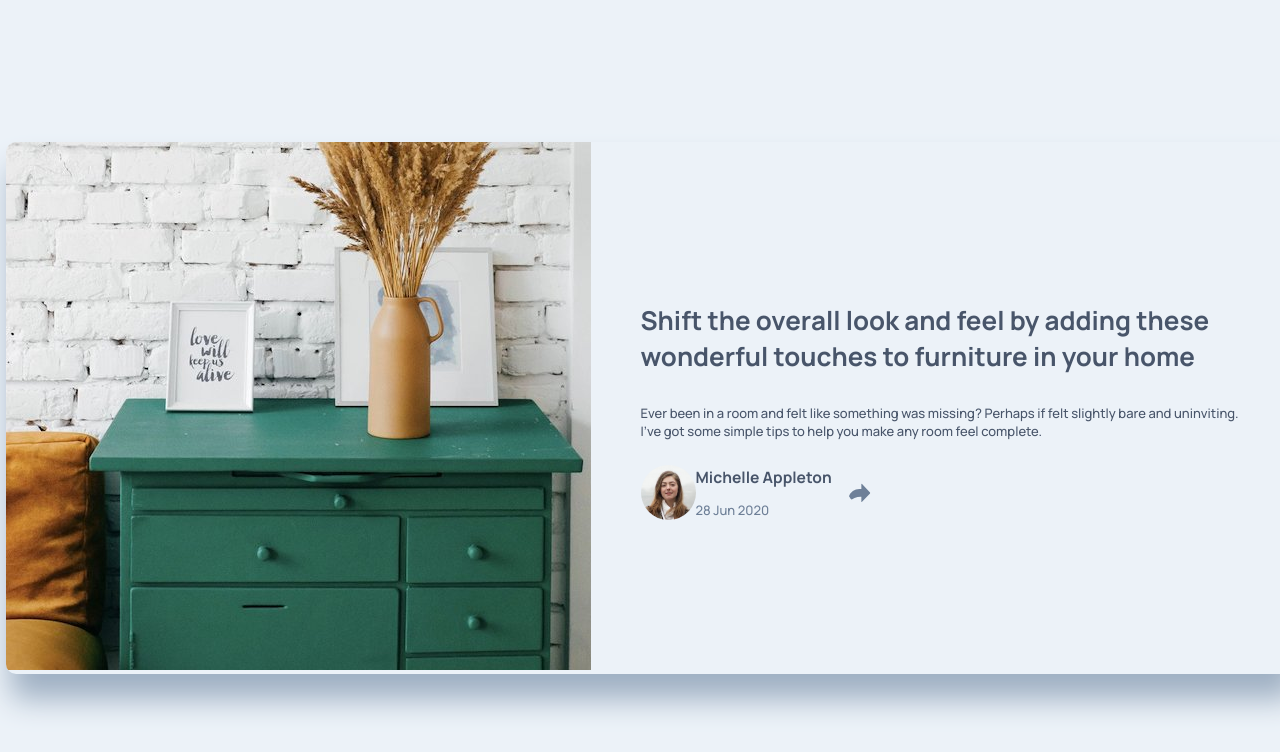
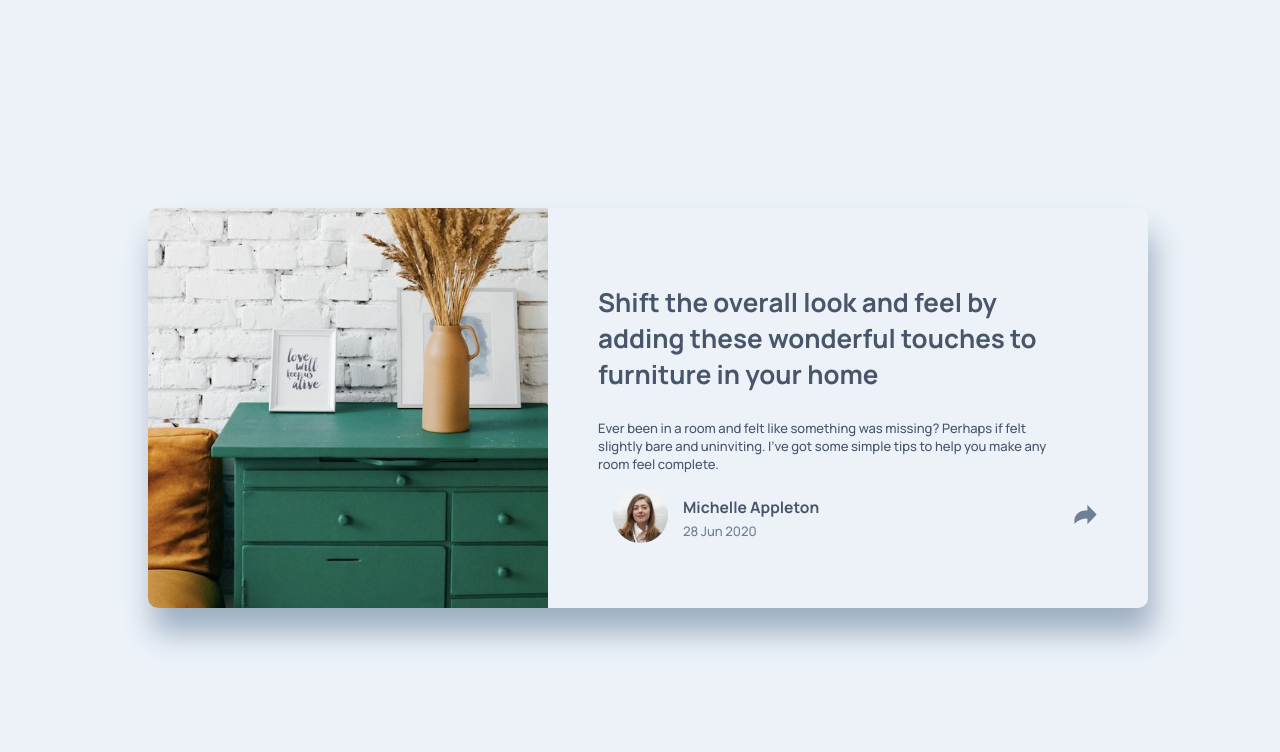
Before and after one commit to LenyPython/article-preview-component, a React (Create React App) app: page / in a window 1280 px wide. Shown: the top 752 px of the page. Built offline with nearby package versions, Linux system fonts and the light colour scheme.

Commit message:
change the way content is added. Passing in props in main App the avatar img and personal data from source. Changed styles to look like the correct Card

```diff
--- a/src/App.js
+++ b/src/App.js
@@ -1,6 +1,19 @@
 import './App.scss'
 import Content from './Content'
 import drawers from './images/drawers.jpg'
+import avatar from './images/avatar-michelle.jpg'
+
+const data = [
+  {
+    title: `Shift the overall look and feel by adding these wonderful
+    touches to furniture in your home`,
+    content: `Ever been in a room and felt like something was missing?
+        Perhaps if felt slightly bare and uninviting. I've got some
+      simple tips to help you make any room feel complete.`,
+    name: 'Michelle Appleton',
+    date: '28 Jun 2020'
+  }
+]
 
 function App() {
   return (
@@ -8,7 +21,13 @@ function App() {
       <div className='img-wrapper'>
         <img src={drawers} alt='drawer' />
       </div>
-      <Content />
+      <Content
+        avatar={avatar}
+        title={data[0].title}
+        content={data[0].content}
+        name={data[0].name}
+        date={data[0].date}
+      />
     </div>
   );
 }
--- a/src/App.scss
+++ b/src/App.scss
@@ -15,15 +15,21 @@ body {
 	font-size: 13px;
 	font-family: 'Manrope', sans-serif;
 }
+p{
+	margin: 0;
+}
+h1{
+	margin: 1em 0;
+}
 div.wrapper {
+	height: 400px;
 	display:flex;
-	align-items: center;
 	border-radius: 10px;
 	overflow: hidden;
 	box-shadow: 5px 25px 30px $grayishBlue;
 	& > .main {
-		height: 100%;
-		width: 600px;
+		width: 450px;
+		margin: 0 50px 0 0;
 		display:flex;
 		flex-flow: column nowrap;
 		justify-content: space-between;
@@ -39,28 +45,40 @@ div.wrapper {
 	}
 }
 .img-wrapper {
-	width: 585px;
-	height:auto;
+	width: 400px;
+	height: 400px;
 	overflow: hidden;
+	img {
+		width: 500px;
+		height: auto;
+	}
 }
 .personal-wrapper {
-	width:100%;
 	display: flex;
 	flex-flow: row nowrap;
+	justify-content: space-between;
 	align-items: center;
 	& > .contact {
 		& > img{
-			transform: scale(40%);
+			transform: scale(150%) translateX(200%);
+
 		}
 	}
-	& > div > img {
+}
+#avatar-wrapper {
+	width:100%;
+	display: flex;
+	align-items: center;
+	& > img {
 		border-radius: 50%;
+		margin: 15px;
 		width: 55px;
 		height: auto;
 		float: left;
 	}
 	& > div > h2 {
 		font-weight: 700;
+		margin: .3em 0;
 		font-size: 1.2em;
 	}
 	& > div > p {
--- a/src/Content.js
+++ b/src/Content.js
@@ -1,17 +1,17 @@
 import React from 'react';
 import Personal from './Personal';
 
-const Content = () => {
+const Content = ({title, content, name, date, avatar}) => {
   return (
     <div className='main'>
-      <h1>Shift the overall look and feel by adding these wonderful
-      touches to furniture in your home</h1>
+      <h1>{title}</h1>
       <main>
-        <p>Ever been in a room and felt like something was missing?
-        Perhaps if felt slightly bare and uninviting. I've got some
-      simple tips to help you make any room feel complete.</p>
+        <p>{content}</p>
       </main>
-      <Personal />
+      <Personal
+        name={name}
+        date={date}
+        avatar={avatar} />
     </div>
   )
 
--- a/src/Personal.js
+++ b/src/Personal.js
@@ -1,16 +1,15 @@
 import React from 'react'
 import Contact from './Contact'
-import avatar from './images/avatar-michelle.jpg'
 
-const Personal = () => {
+const Personal = ({name, date, avatar}) => {
   return (
     <div className='personal-wrapper'>
       <div id='avatar-wrapper'>
         <img src={avatar} alt='avatar' />
-      </div>
-      <div>
-        <h2>Michelle Appleton</h2>
-        <p>28 Jun 2020</p>
+        <div>
+          <h2>{name}</h2>
+          <p>{date}</p>
+        </div>
       </div>
       <Contact />
     </div>
```
